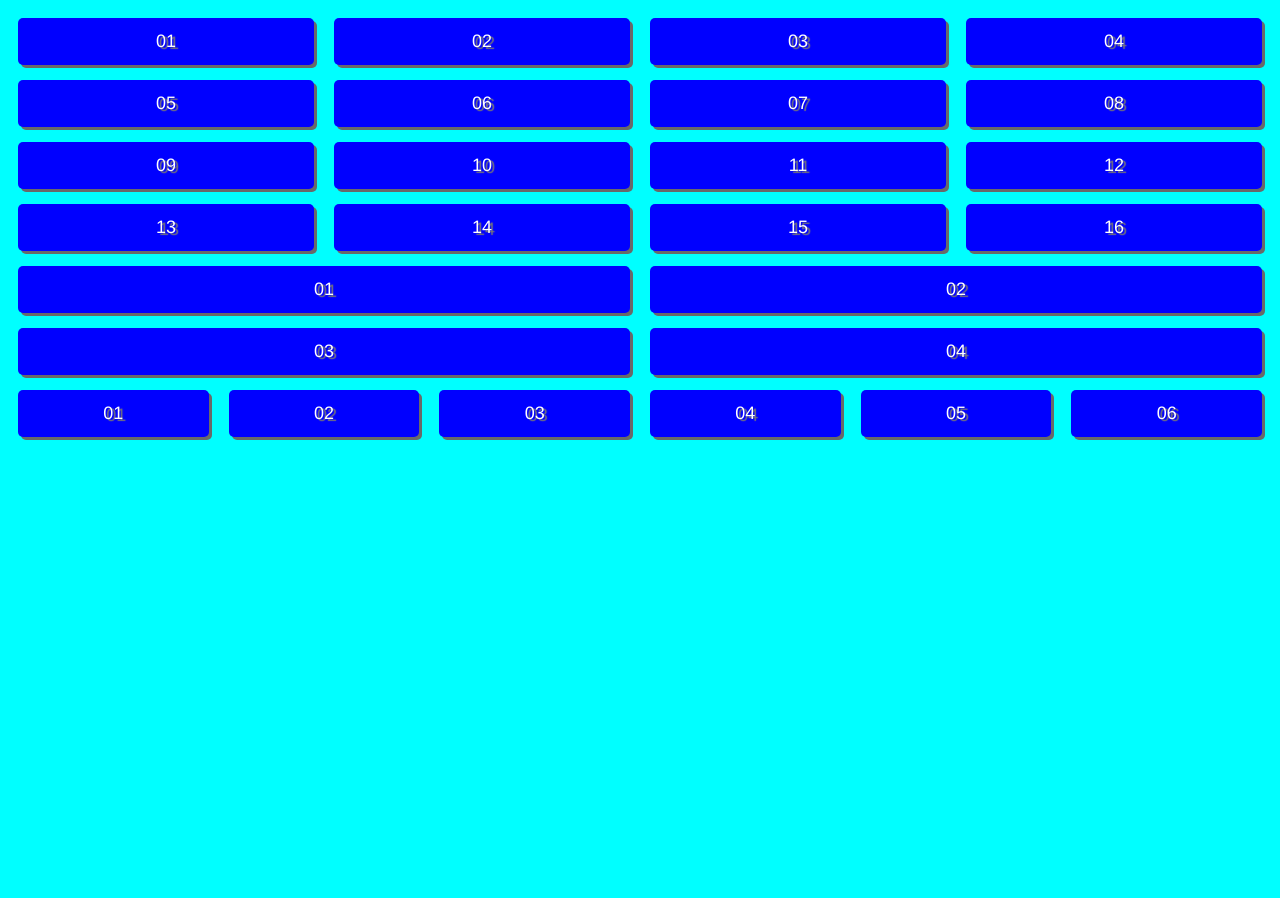
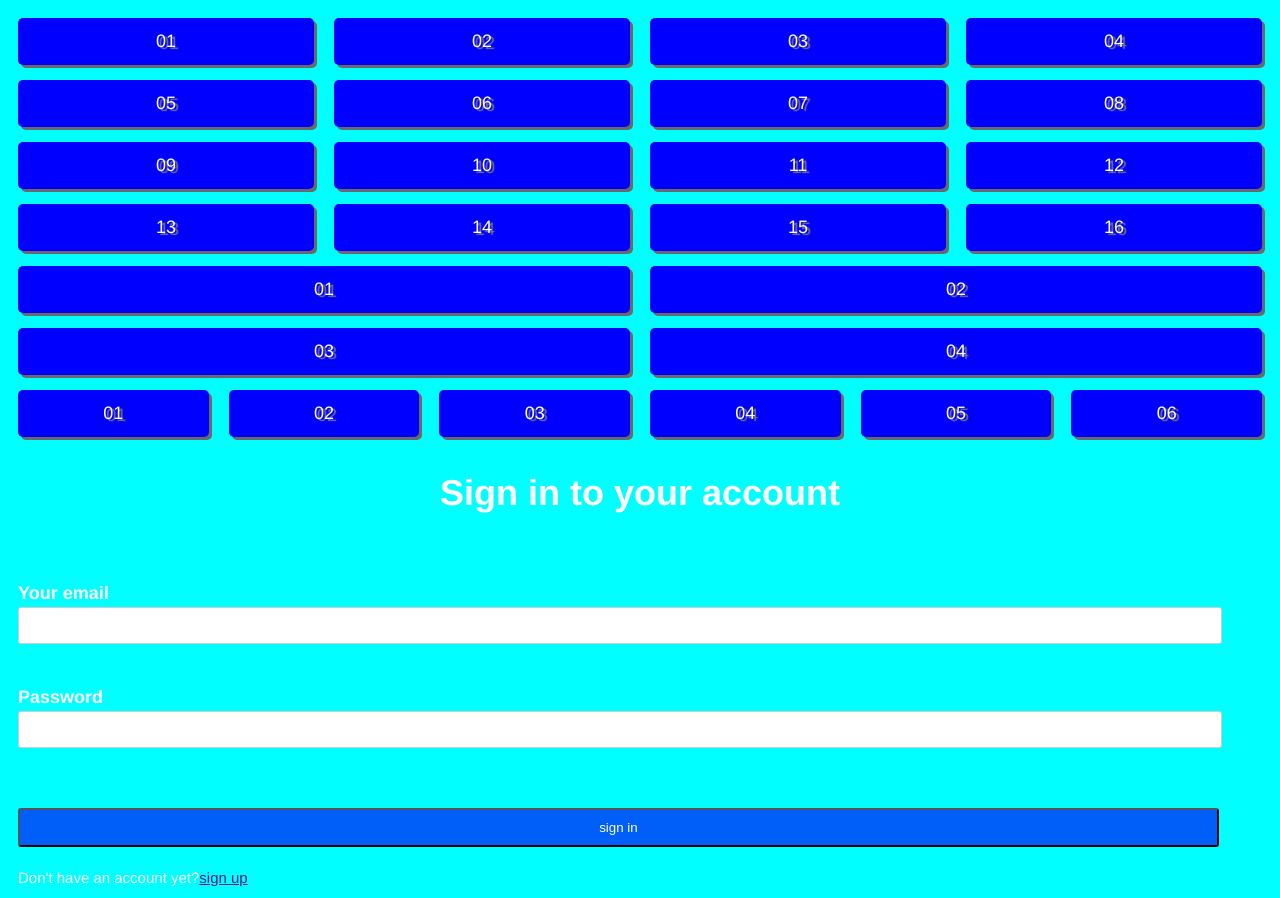
Before and after one commit to yoshizumi76/w8-output, a plain HTML site: page index.html in a window 1280 px wide. Before the commit the page ends 800 px from the top, so only its background shows below. Drawn offline with Linux system fonts and the light colour scheme.

Commit message:
ログインフォーム追加

```diff
--- a/index.html
+++ b/index.html
@@ -93,5 +93,22 @@
                <div class="number">06</div>
             </div>
        </div>
+
+
+       <h1 class="form-headline">Sign in to your account</h1>
+       <form class="form" action="">
+       <div class="email-text">
+           <label for="email-id" >Your email</label>
+           <input type="email" id="email-id" name="mail" required>
+       </div>
+       <div class="password-text">
+           <label for="password-id" >Password</label>
+           <input type="password" id="password-id" name="password"  required>
+       </div>
+           <button type="submit">sign in</button>
+       <div class="signup-url">
+           Don't have an account yet?<a class="hh" href="">sign up</a>
+       </div>
+       </form>
 </body>
 </html>
--- a/style.css
+++ b/style.css
@@ -46,3 +46,69 @@ number
    text-shadow: 3px 2px 1px #787777;
 
 }
+
+/*
+form
+*/
+.form-headline {
+   text-align: center;
+
+}
+.form {
+   margin: 40px 0 0 0;
+}
+
+/*
+email
+*/
+.email-text {
+   padding: 20px 10px;
+
+}
+
+/*
+password
+*/
+.password-text {
+   padding: 20px 10px
+}
+
+/*
+signin
+*/
+.signin {
+   width: 95%;
+
+}
+
+/*
+signup
+*/
+button[type="submit"] {
+   width: 95%;
+   padding: 10px;
+   background-color: rgb(0, 95, 248);
+   color: #fff;
+   border-radius: 3px;
+   cursor: pointer;
+   margin: 40px 0 20px 10px;
+}
+
+label {
+   display: block;
+   font-weight: bold;
+
+}
+
+input[type="email"],
+input[type="password"] {
+   width: 95%;
+   padding: 10px;
+   border: 1px solid #ccc;
+   border-radius: 3px;
+}
+
+.signup-url {
+   padding: 0 0 0 10px;
+   font-size: 15px;
+}
```
